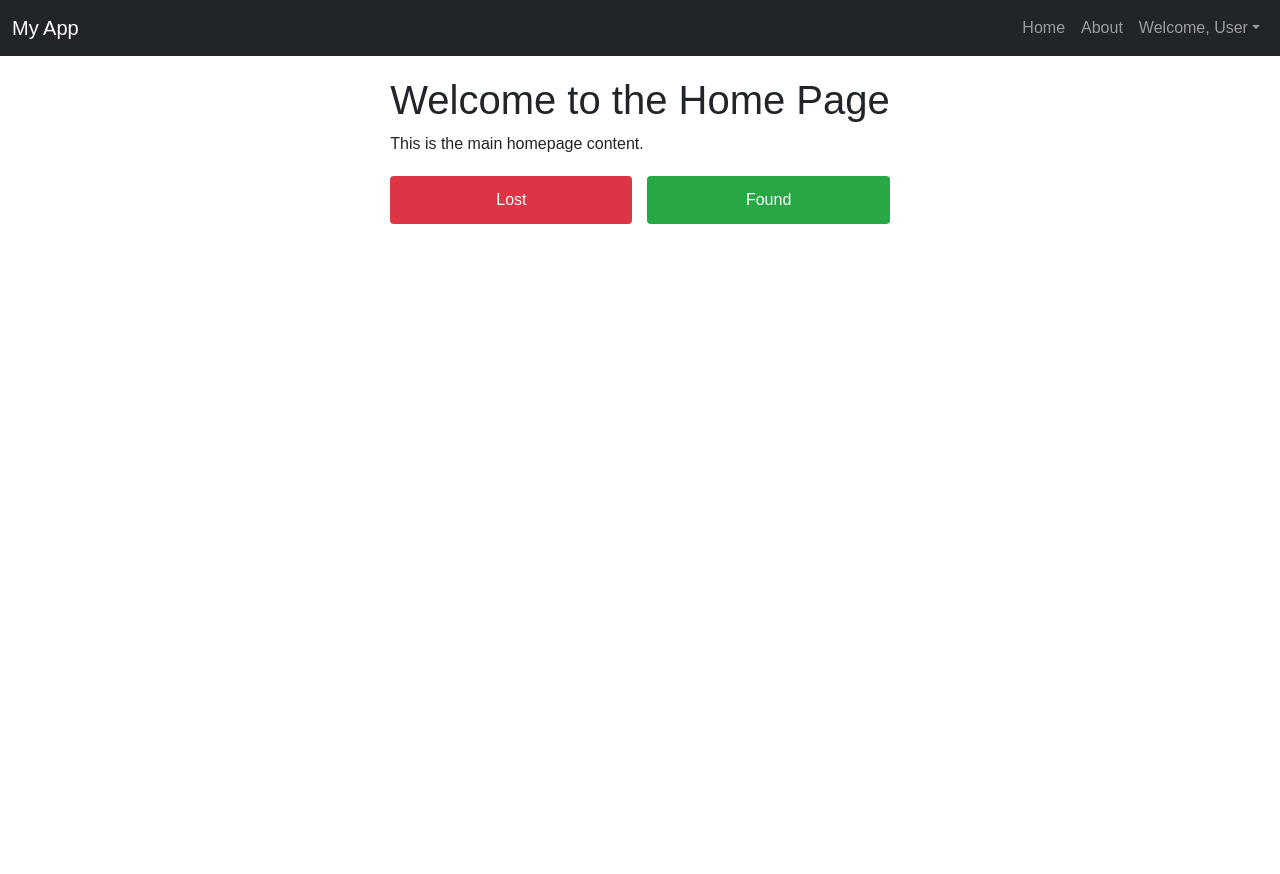
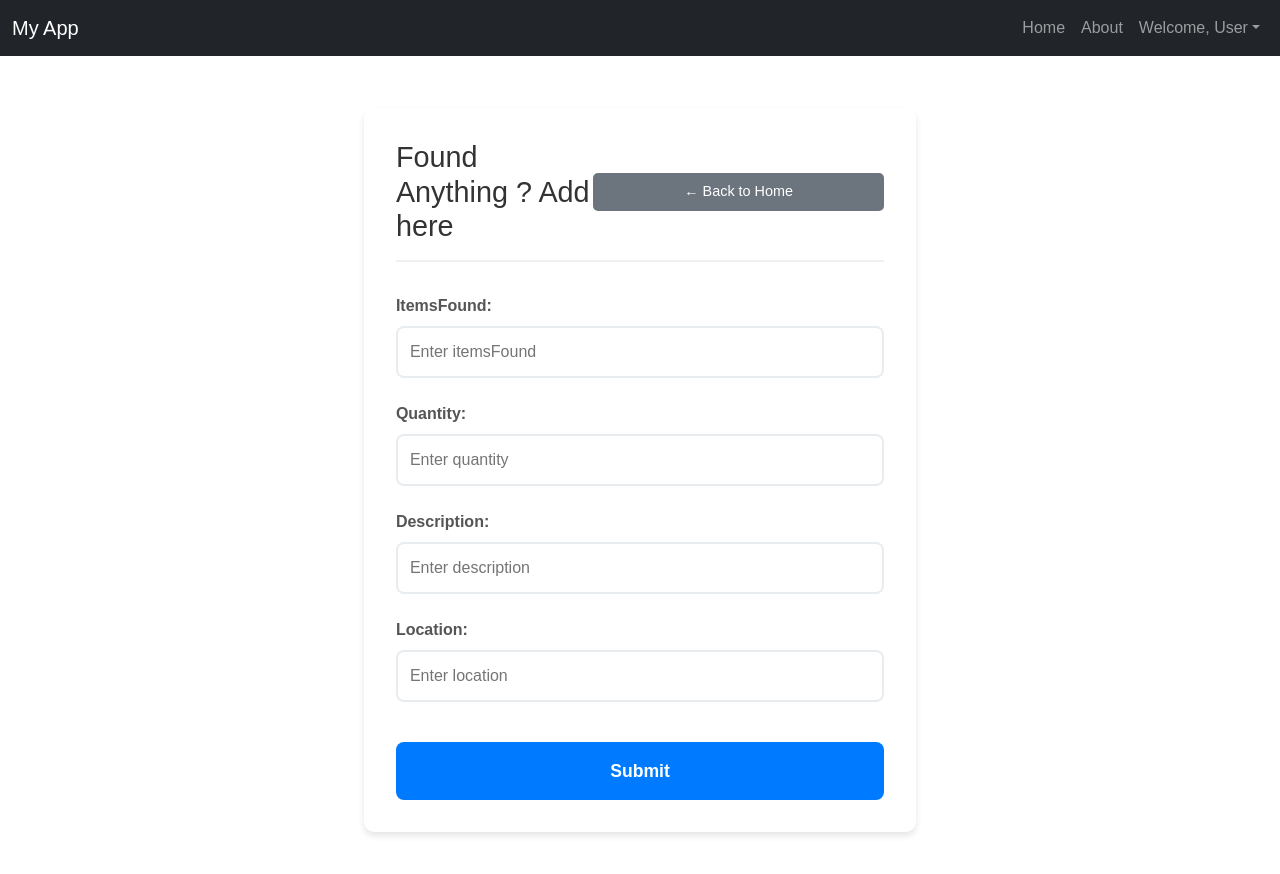
Before and after one commit to zulker01/peyechiFront, a React (Create React App) app: page / in a window 1280 px wide. Both pictures are taken after a click on the button "Lost". Shown: the top 874 px of the page. Before the commit the page ends 800 px from the top, so only its background shows below. Built offline with nearby package versions, Linux system fonts and the light colour scheme.

Commit message:
found item create success

```diff
--- a/src/App.css
+++ b/src/App.css
@@ -227,3 +227,119 @@ li {
     width: 200px;
   }
 }
+
+/* FoundInfo Component Styles */
+.found-info {
+  max-width: 600px;
+  margin: 2rem auto;
+  padding: 2rem;
+  background: white;
+  border-radius: 10px;
+  box-shadow: 0 4px 6px rgba(0, 0, 0, 0.1);
+}
+
+.found-info-header {
+  display: flex;
+  justify-content: space-between;
+  align-items: center;
+  margin-bottom: 2rem;
+  padding-bottom: 1rem;
+  border-bottom: 2px solid #f0f0f0;
+}
+
+.found-info-header h2 {
+  margin: 0;
+  color: #333;
+  font-size: 1.8rem;
+}
+
+.back-btn {
+  background: #6c757d;
+  color: white;
+  border: none;
+  padding: 0.5rem 1rem;
+  border-radius: 5px;
+  cursor: pointer;
+  font-size: 0.9rem;
+  transition: background-color 0.3s;
+}
+
+.back-btn:hover {
+  background: #5a6268;
+}
+
+.found-info-form {
+  display: flex;
+  flex-direction: column;
+  gap: 1.5rem;
+}
+
+.form-group {
+  display: flex;
+  flex-direction: column;
+  gap: 0.5rem;
+}
+
+.form-group label {
+  font-weight: 600;
+  color: #555;
+  font-size: 1rem;
+}
+
+.form-group input {
+  padding: 0.75rem;
+  border: 2px solid #e9ecef;
+  border-radius: 8px;
+  font-size: 1rem;
+  transition: border-color 0.3s, box-shadow 0.3s;
+}
+
+.form-group input:focus {
+  outline: none;
+  border-color: #007bff;
+  box-shadow: 0 0 0 3px rgba(0, 123, 255, 0.1);
+}
+
+.submit-btn {
+  background: #007bff;
+  color: white;
+  border: none;
+  padding: 1rem 2rem;
+  border-radius: 8px;
+  font-size: 1.1rem;
+  font-weight: 600;
+  cursor: pointer;
+  transition: background-color 0.3s, transform 0.2s;
+  margin-top: 1rem;
+}
+
+.submit-btn:hover:not(:disabled) {
+  background: #0056b3;
+  transform: translateY(-2px);
+}
+
+.submit-btn:disabled {
+  background: #6c757d;
+  cursor: not-allowed;
+  transform: none;
+}
+
+.message {
+  padding: 1rem;
+  border-radius: 8px;
+  margin-bottom: 1.5rem;
+  font-weight: 500;
+  text-align: center;
+}
+
+.message.success {
+  background: #d4edda;
+  color: #155724;
+  border: 1px solid #c3e6cb;
+}
+
+.message.error {
+  background: #f8d7da;
+  color: #721c24;
+  border: 1px solid #f5c6cb;
+}
--- a/src/App.js
+++ b/src/App.js
@@ -49,6 +49,7 @@ function App() {
         <div className="App-content">
           <Home
             token={token}
+            userId={currentUser?.id}
             onBackToLogin={handleBackToLogin}
           />
         </div>
--- /dev/null
+++ b/src/component/LostPage/LostPage.jsx
@@ -0,0 +1,41 @@
+import React, { useState } from 'react';
+
+function LostPage({ onBack }) {
+  const [formData, setFormData] = useState({
+    itemsFound: '', quantity: '', description: '', location: ''
+  });
+
+  const handleSubmit = (e) => {
+    e.preventDefault();
+    console.log('Form submitted:', formData);
+  };
+
+  return (
+    <div className="found-info">
+      <div className="found-info-header">
+        <h2>Found Anything ? Add here</h2>
+        <button onClick={onBack} className="back-btn">← Back to Home</button>
+      </div>
+
+      <form onSubmit={handleSubmit} className="found-info-form">
+        {['itemsFound', 'quantity', 'description', 'location'].map(field => (
+          <div key={field} className="form-group">
+            <label htmlFor={field}>{field.charAt(0).toUpperCase() + field.slice(1)}:</label>
+            <input
+              type="text"
+              id={field}
+              name={field}
+              value={formData[field]}
+              onChange={(e) => setFormData({...formData, [field]: e.target.value})}
+              placeholder={`Enter ${field}`}
+              required
+            />
+          </div>
+        ))}
+        <button type="submit" className="submit-btn">Submit</button>
+      </form>
+    </div>
+  );
+}
+
+export default LostPage;
--- a/src/component/foundInfo/foundInfo.jsx
+++ b/src/component/foundInfo/foundInfo.jsx
@@ -1,13 +1,57 @@
 import React, { useState } from 'react';
+import axios from 'axios';
 
-function FoundInfo({ onBack }) {
+function FoundInfo({ token, userId, onBack }) {
   const [formData, setFormData] = useState({
-    itemsFound: '', quantity: '', description: '', location: ''
+    name: '',
+    quantity: '',
+    description: '',
+    location: ''
   });
+  const [loading, setLoading] = useState(false);
+  const [message, setMessage] = useState('');
 
-  const handleSubmit = (e) => {
+  const handleSubmit = async (e) => {
     e.preventDefault();
-    console.log('Form submitted:', formData);
+    setLoading(true);
+    setMessage('');
+
+    try {
+      const requestBody = {
+        name: formData.name,
+        quantity: formData.quantity,
+        description: formData.description,
+        location: formData.location,
+        user: userId
+      };
+
+      const response = await axios.post(
+        `${process.env.REACT_APP_backendURI}/api/foundItem/create`,
+        requestBody,
+        {
+          headers: {
+            'Authorization': `Bearer ${token}`,
+            'Content-Type': 'application/json'
+          }
+        }
+      );
+
+      if (response.status === 200 || response.status === 201) {
+        setMessage('Found item created successfully!');
+        // Clear form after successful submission
+        setFormData({
+          name: '',
+          quantity: '',
+          description: '',
+          location: ''
+        });
+      }
+    } catch (error) {
+      console.error('Error creating found item:', error);
+      setMessage(error.response?.data?.message || 'Failed to create found item. Please try again.');
+    } finally {
+      setLoading(false);
+    }
   };
 
   return (
@@ -17,22 +61,35 @@ function FoundInfo({ onBack }) {
         <button onClick={onBack} className="back-btn">← Back to Home</button>
       </div>
 
+      {message && (
+        <div className={`message ${message.includes('successfully') ? 'success' : 'error'}`}>
+          {message}
+        </div>
+      )}
+
       <form onSubmit={handleSubmit} className="found-info-form">
-        {['itemsFound', 'quantity', 'description', 'location'].map(field => (
-          <div key={field} className="form-group">
-            <label htmlFor={field}>{field.charAt(0).toUpperCase() + field.slice(1)}:</label>
+        {[
+          { key: 'name', label: 'Items Found' },
+          { key: 'quantity', label: 'Quantity' },
+          { key: 'description', label: 'Description' },
+          { key: 'location', label: 'Location' }
+        ].map(field => (
+          <div key={field.key} className="form-group">
+            <label htmlFor={field.key}>{field.label}:</label>
             <input
               type="text"
-              id={field}
-              name={field}
-              value={formData[field]}
-              onChange={(e) => setFormData({...formData, [field]: e.target.value})}
-              placeholder={`Enter ${field}`}
+              id={field.key}
+              name={field.key}
+              value={formData[field.key]}
+              onChange={(e) => setFormData({...formData, [field.key]: e.target.value})}
+              placeholder={`Enter ${field.label.toLowerCase()}`}
               required
             />
           </div>
         ))}
-        <button type="submit" className="submit-btn">Submit</button>
+        <button type="submit" className="submit-btn" disabled={loading}>
+          {loading ? 'Creating...' : 'Submit'}
+        </button>
       </form>
     </div>
   );
--- a/src/component/homepage/homepage.jsx
+++ b/src/component/homepage/homepage.jsx
@@ -1,12 +1,13 @@
 import React, { useState } from 'react';
 import FoundInfo from '../foundInfo/foundInfo';
+import LostPage from '../LostPage/LostPage';
 
-function Home({token, onBackToLogin}){
+function Home({token, userId, onBackToLogin}){
     const [currentView, setCurrentView] = useState('home');
 
-    if (currentView === 'found') {
-        return <FoundInfo onBack={() => setCurrentView('home')} />;
-    }
+    if (currentView === 'found') return <FoundInfo token={token} userId={userId} onBack={() => setCurrentView('home')} />;
+    if (currentView === 'lost') return <LostPage onBack={() => setCurrentView('home')} />;
+
 
     return(
         <div>
@@ -14,7 +15,7 @@ function Home({token, onBackToLogin}){
             <p>This is the main homepage content.</p>
 
             <div className="button-container">
-                <button className="btn-primary btn-lost">Lost</button>
+                <button className="btn-primary btn-lost" onClick={() => setCurrentView('lost')}>Lost</button>
                 <button className="btn-primary btn-found" onClick={() => setCurrentView('found')}>
                     Found
                 </button>
--- a/src/component/login/login.jsx
+++ b/src/component/login/login.jsx
@@ -30,9 +30,15 @@ function Login({ onSwitchToSignup, onLoginSuccess }) {
 
       const receivedToken = response?.data?.data?.token || ''; // ? checks if response is null or undefined
       const username = response?.data?.data?.username || response?.data?.data?.email || email;
-      const userData = { username: username, email: email };
+      const userId = response?.data?.data?.userId  || '';
+      const userData = {
+        username: username,
+        email: email,
+        id: userId
+      };
       setToken(receivedToken); // sets token locally , not needed
       console.log('Received token:', receivedToken);
+      console.log('User ID:', userId);
       console.log('User data:', userData);
 
       // Call the parent callback with the token
```
